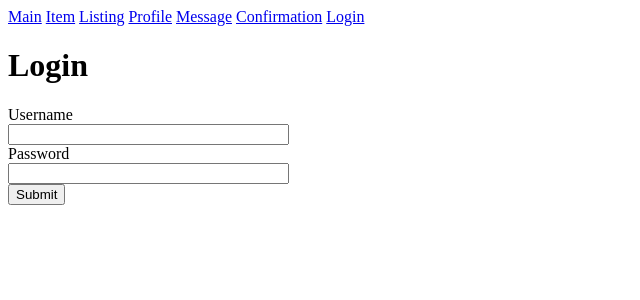
After one commit to ezBrecher/Swap-UR, a Flask app: template templates/login.html in a window 1280 px wide. The commit adds this page. Shown: the top 300 px of the page, without its empty margins (0-640 px from the left). Run offline with Flask 3, Linux system fonts and the light colour scheme; the template is opened without the code that fills it, so the values that code supplies are empty, except form fields; form fields are guessed from the names that the template uses; parts of the project's set-up code (start-up, migrations or seed data) failed here and were passed over.

Commit message:
Login Forms and HTML

```diff
--- a/app.py
+++ b/app.py
@@ -1,6 +1,13 @@
 from flask import Flask, render_template
+from wtforms import StringField, PasswordField, SubmitField
+from wtforms.validators import DataRequired, Length
 
 app = Flask(__name__)
+
+class LoginForm(FlaskForm):
+    username = StringField('Username', validators=[DataRequired(), Length(min=4, max=25)])
+    password = PasswordField('Password', validators=[DataRequired()])
+    submit = SubmitField('Login')
 
 @app.route('/')
 def home():
@@ -26,5 +33,6 @@ def message():
 def confirmation():
     return render_template('confirmation.html')
 
+
 if __name__ == '__main__':
     app.run(debug=True)
--- a/templates/base.html
+++ b/templates/base.html
@@ -14,6 +14,7 @@
       <a href="{{ url_for('profile') }}">Profile</a>
       <a href="{{ url_for('message') }}">Message</a>
       <a href="{{ url_for('confirmation') }}">Confirmation</a>
+      <a href="{{ url_for('login') }}">Login</a>
     </nav>
 
     {% block content %}
--- /dev/null
+++ b/templates/login.html
@@ -0,0 +1,17 @@
+{% extends 'base.html' %}
+
+{% block content %}
+  <h1>Login</h1>
+  <form method="POST" action="{{ url_for('login') }}">
+    {{ form.hidden_tag() }}
+    <div>
+      {{ form.username.label }}<br>
+      {{ form.username(size=32) }}
+    </div>
+    <div>
+      {{ form.password.label }}<br>
+      {{ form.password(size=32) }}
+    </div>
+    <div>{{ form.submit() }}</div>
+  </form>
+{% endblock %}
```
